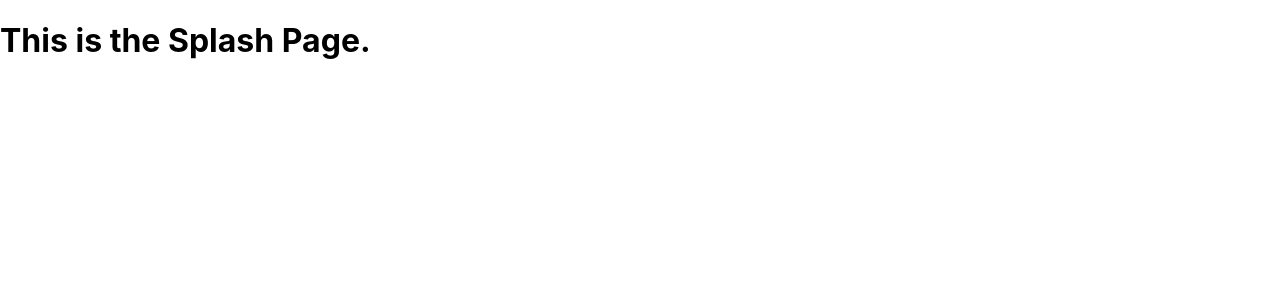
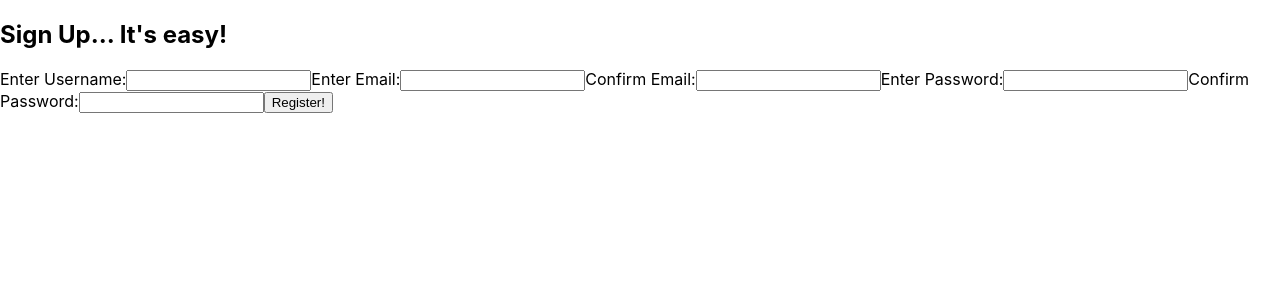
Before and after one commit to Lambda-Secret-Family-Recipes-5/client, a React (Create React App) app: page /signup in a window 1280 px wide. Shown: the top 300 px of the page. Built offline with nearby package versions, Linux system fonts and the light colour scheme.

Commit message:
created basic signup form

```diff
--- a/src/App.js
+++ b/src/App.js
@@ -9,7 +9,6 @@ import Dashboard from './components/Dashboard'
 function App() {
   return (
     <div className="App">
-      <h1>This is the Splash Page.</h1>
       <Switch>
         <Route exact path='/' component={Splash} />
         <Route exact path='/login' component={Login} />
--- a/src/components/Signup.js
+++ b/src/components/Signup.js
@@ -1,9 +1,80 @@
-import React from 'react'
+import React, { useState } from 'react'
 
-export default function Signup() {
+const initialState = {
+  username: '',
+  email: '',
+  confirmEmail: '',
+  password: '',
+  confirmPass: '',
+}
+
+export default function Signup(props) {
+  const [state, setState] = useState(initialState)
+
+  const handleChange = e => {
+    setState({
+      ...state,
+      [e.target.name]: e.target.value,
+    })
+  }
+
+  const handleSubmit = e => {
+    e.preventDefault()
+
+    console.log('submitted')
+    props.history.push('/recipes')
+  }
+
   return (
     <div className='signup'>
+      <h2>Sign Up... It's easy!</h2>
+      <form onSubmit={handleSubmit} >
+        <label>Enter Username:
+          <input
+            type='text'
+            name='username'
+            onChange={handleChange}
+            value={state.username}
+          />
+        </label>
 
+        <label>Enter Email:
+          <input
+            type='email'
+            name='email'
+            onChange={handleChange}
+            value={state.email}
+          />
+        </label>
+
+        <label>Confirm Email:
+          <input
+            type='email'
+            name='confirmEmail'
+            onChange={handleChange}
+            value={state.confirmEmail}
+          />
+        </label>
+
+        <label>Enter Password:
+          <input
+            type='password'
+            name='password'
+            onChange={handleChange}
+            value={state.password}
+          />
+        </label>
+
+        <label>Confirm Password:
+          <input
+            type='password'
+            name='confirmPass'
+            onChange={handleChange}
+            value={state.confirmPass}
+          />
+        </label>
+        <button>Register!</button>
+      </form>
     </div>
   )
 }
```
